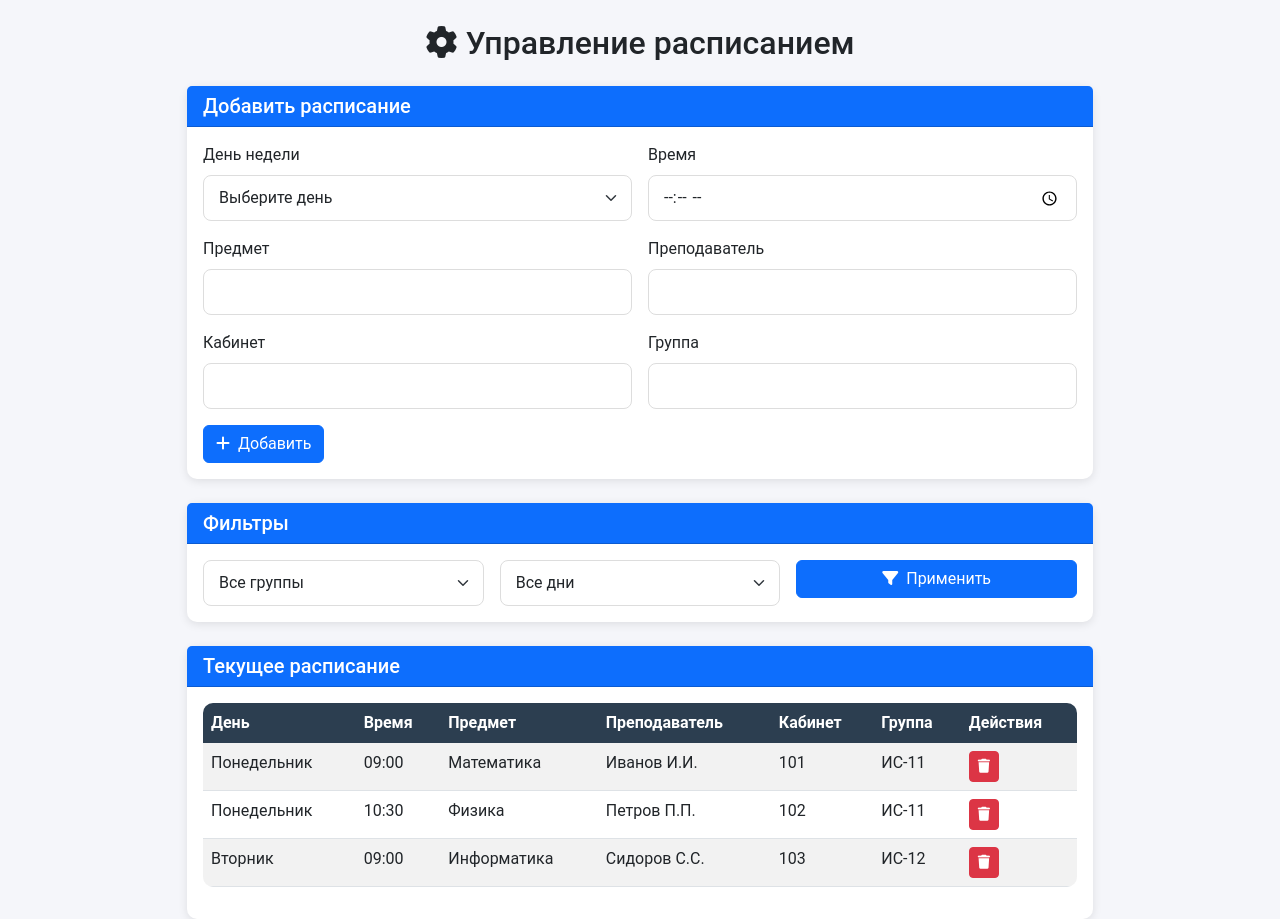
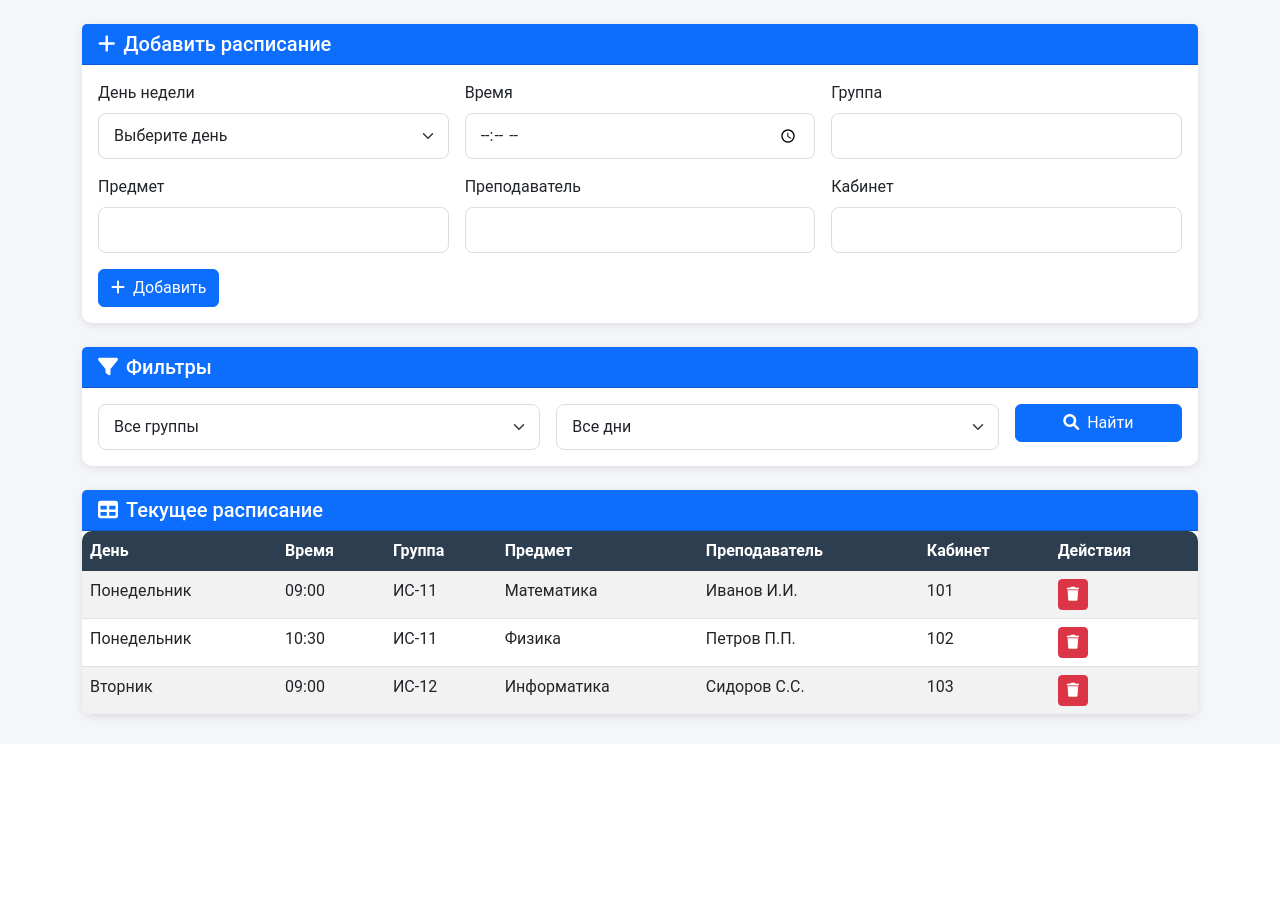
Before and after one commit to damir7182/college-schedule, a Flask app: page /schedule in a window 1280 px wide. Shown: the part 56-975 px from the top of the page. After the commit the page ends 779 px from the top, so only its background shows below. Run offline with Flask 3, Linux system fonts and the light colour scheme; a user stored in the database is signed in; data comes from the database, SQL or seed files in the repository.

Commit message:
Update schedule.html

```diff
--- a/templates/schedule.html
+++ b/templates/schedule.html
@@ -1,21 +1,14 @@
 {% extends "base.html" %}
 
 {% block content %}
-<div class="container">
-    <div class="row justify-content-center">
-        <div class="col-md-10">
-            <h2 class="text-center mb-4">
-                <i class="fas fa-cog me-2"></i>Управление расписанием
-            </h2>
-
 <!-- Форма добавления расписания -->
 <div class="card mb-4">
     <div class="card-header bg-primary text-white">
-                    <h5 class="mb-0">Добавить расписание</h5>
+        <h5 class="mb-0"><i class="fas fa-plus me-2"></i>Добавить расписание</h5>
     </div>
     <div class="card-body">
         <form method="POST" action="{{ url_for('add_schedule') }}" class="row g-3">
-                        <div class="col-md-6">
+            <div class="col-md-4">
                 <label class="form-label">День недели</label>
                 <select name="day" class="form-select" required>
                     <option value="">Выберите день</option>
@@ -24,25 +17,25 @@
                     {% endfor %}
                 </select>
             </div>
-                        <div class="col-md-6">
+            <div class="col-md-4">
                 <label class="form-label">Время</label>
                 <input type="time" name="time" class="form-control" required>
             </div>
-                        <div class="col-md-6">
+            <div class="col-md-4">
+                <label class="form-label">Группа</label>
+                <input type="text" name="group_name" class="form-control" required>
+            </div>
+            <div class="col-md-4">
                 <label class="form-label">Предмет</label>
                 <input type="text" name="subject" class="form-control" required>
             </div>
-                        <div class="col-md-6">
+            <div class="col-md-4">
                 <label class="form-label">Преподаватель</label>
                 <input type="text" name="teacher" class="form-control" required>
             </div>
-                        <div class="col-md-6">
+            <div class="col-md-4">
                 <label class="form-label">Кабинет</label>
                 <input type="text" name="room" class="form-control" required>
-                        </div>
-                        <div class="col-md-6">
-                            <label class="form-label">Группа</label>
-                            <input type="text" name="group_name" class="form-control" required>
             </div>
             <div class="col-12">
                 <button type="submit" class="btn btn-primary">
@@ -56,11 +49,11 @@
 <!-- Фильтры -->
 <div class="card mb-4">
     <div class="card-header bg-primary text-white">
-                    <h5 class="mb-0">Фильтры</h5>
+        <h5 class="mb-0"><i class="fas fa-filter me-2"></i>Фильтры</h5>
     </div>
     <div class="card-body">
         <form method="GET" class="row g-3">
-                        <div class="col-md-4">
+            <div class="col-md-5">
                 <select name="group" class="form-select">
                     <option value="">Все группы</option>
                     {% for group in groups %}
@@ -70,19 +63,19 @@
                     {% endfor %}
                 </select>
             </div>
-                        <div class="col-md-4">
+            <div class="col-md-5">
                 <select name="day" class="form-select">
                     <option value="">Все дни</option>
-                                {% for day in ['Понедельник', 'Вторник', 'Среда', 'Четверг', 'Пятница', 'Суббота'] %}
+                    {% for day in days %}
                     <option value="{{ day }}" {% if selected_day == day %}selected{% endif %}>
                         {{ day }}
                     </option>
                     {% endfor %}
                 </select>
             </div>
-                        <div class="col-md-4">
+            <div class="col-md-2">
                 <button type="submit" class="btn btn-primary w-100">
-                                <i class="fas fa-filter me-2"></i>Применить
+                    <i class="fas fa-search me-2"></i>Найти
                 </button>
             </div>
         </form>
@@ -92,19 +85,19 @@
 <!-- Таблица расписания -->
 <div class="card">
     <div class="card-header bg-primary text-white">
-                    <h5 class="mb-0">Текущее расписание</h5>
+        <h5 class="mb-0"><i class="fas fa-table me-2"></i>Текущее расписание</h5>
     </div>
-                <div class="card-body">
+    <div class="card-body p-0">
         <div class="table-responsive">
-                        <table class="table table-striped">
+            <table class="table table-striped mb-0">
                 <thead>
                     <tr>
                         <th>День</th>
                         <th>Время</th>
+                        <th>Группа</th>
                         <th>Предмет</th>
                         <th>Преподаватель</th>
                         <th>Кабинет</th>
-                                    <th>Группа</th>
                         <th>Действия</th>
                     </tr>
                 </thead>
@@ -113,10 +106,10 @@
                     <tr>
                         <td>{{ schedule.day }}</td>
                         <td>{{ schedule.time }}</td>
+                        <td>{{ schedule.group_name }}</td>
                         <td>{{ schedule.subject }}</td>
                         <td>{{ schedule.teacher }}</td>
                         <td>{{ schedule.room }}</td>
-                                    <td>{{ schedule.group_name }}</td>
                         <td>
                             <a href="{{ url_for('delete_schedule', id=schedule.id) }}"
                                class="btn btn-danger btn-sm"
@@ -131,7 +124,4 @@
         </div>
     </div>
 </div>
-        </div>
-    </div>
-</div>
 {% endblock %}
```
Lines whose indentation alone changed are shown as unchanged.
